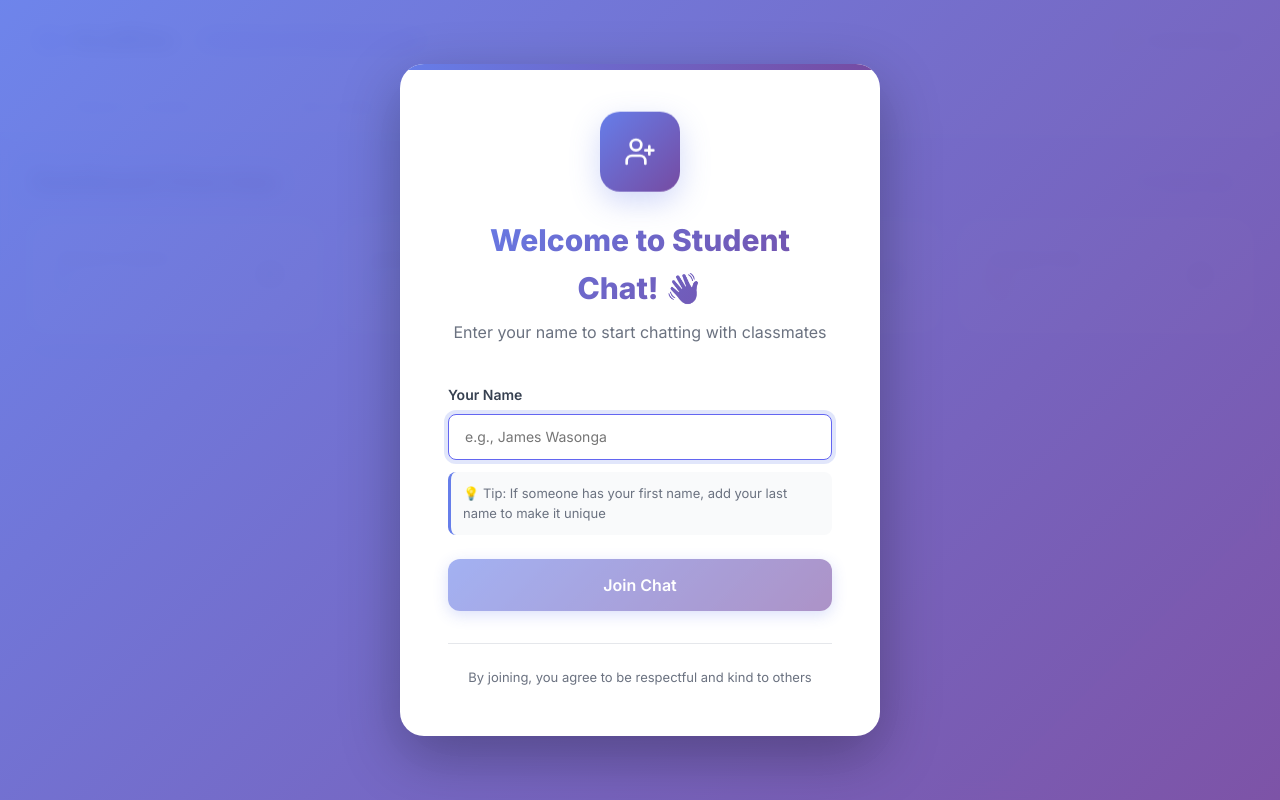
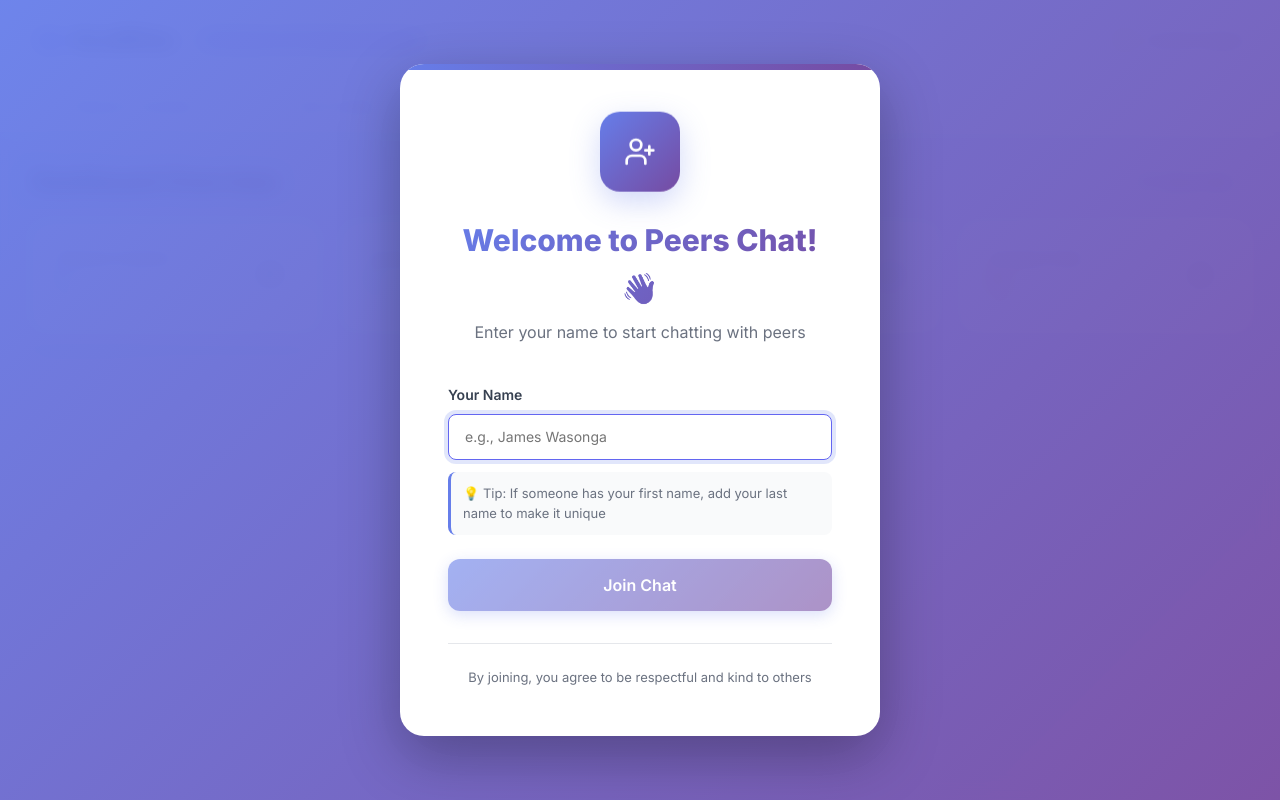
Before and after one commit to James-wasonga/Academic-Agent, a React (Vite) app in the folder Frontend/: page / in a window 1280 px wide. Both pictures are taken after a click on the button "Student Q&A". Built offline with nearby package versions, Linux system fonts and the light colour scheme.

Commit message:
correct: chat form

```diff
--- a/Frontend/src/components/Chat/StudentChat.jsx
+++ b/Frontend/src/components/Chat/StudentChat.jsx
@@ -398,8 +398,8 @@ const StudentChat = () => {
               <div className="login-icon">
                 <UserPlus className="w-8 h-8" />
               </div>
-              <h2 className="login-title">Welcome to Student Chat! 👋</h2>
-              <p className="login-subtitle">Enter your name to start chatting with classmates</p>
+              <h2 className="login-title">Welcome to Peers Chat! 👋</h2>
+              <p className="login-subtitle">Enter your name to start chatting with peers</p>
             </div>
 
             <div className="login-form">
```
